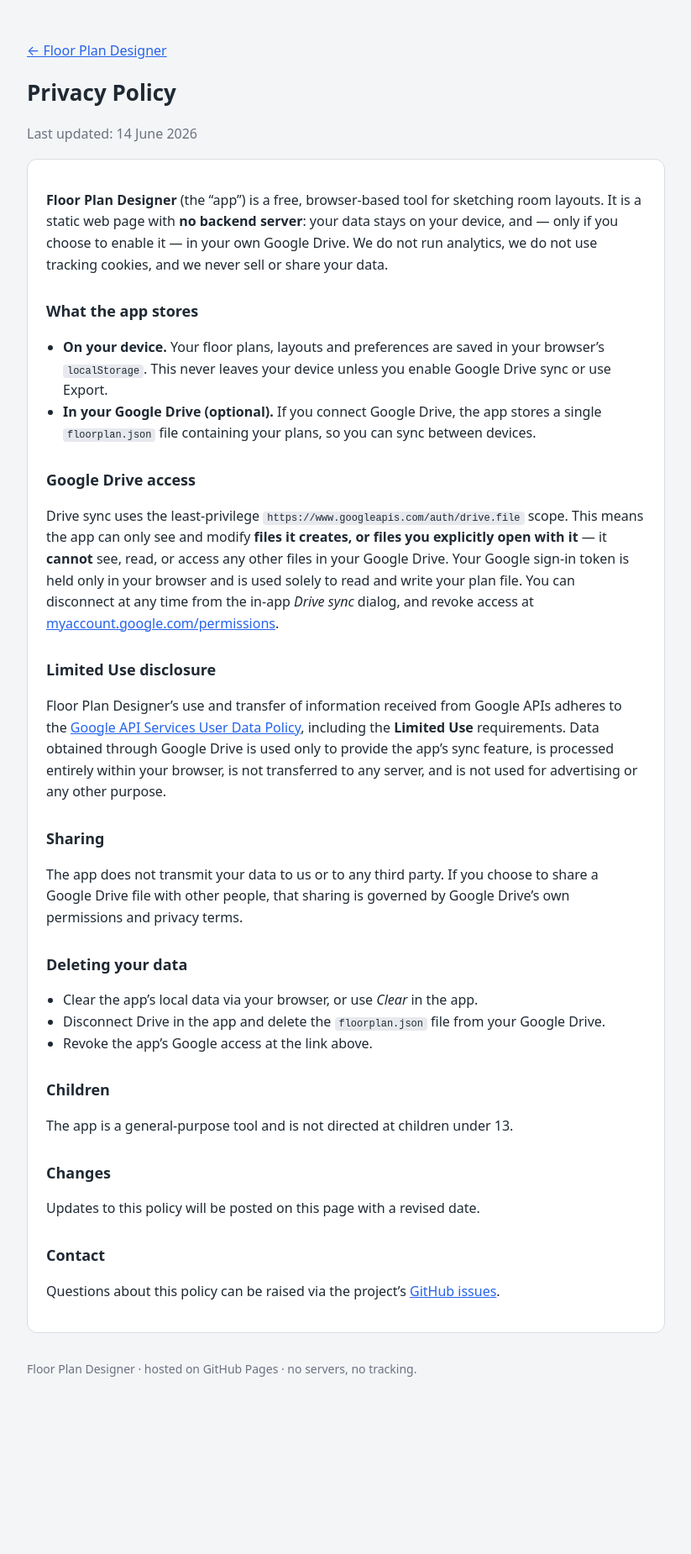
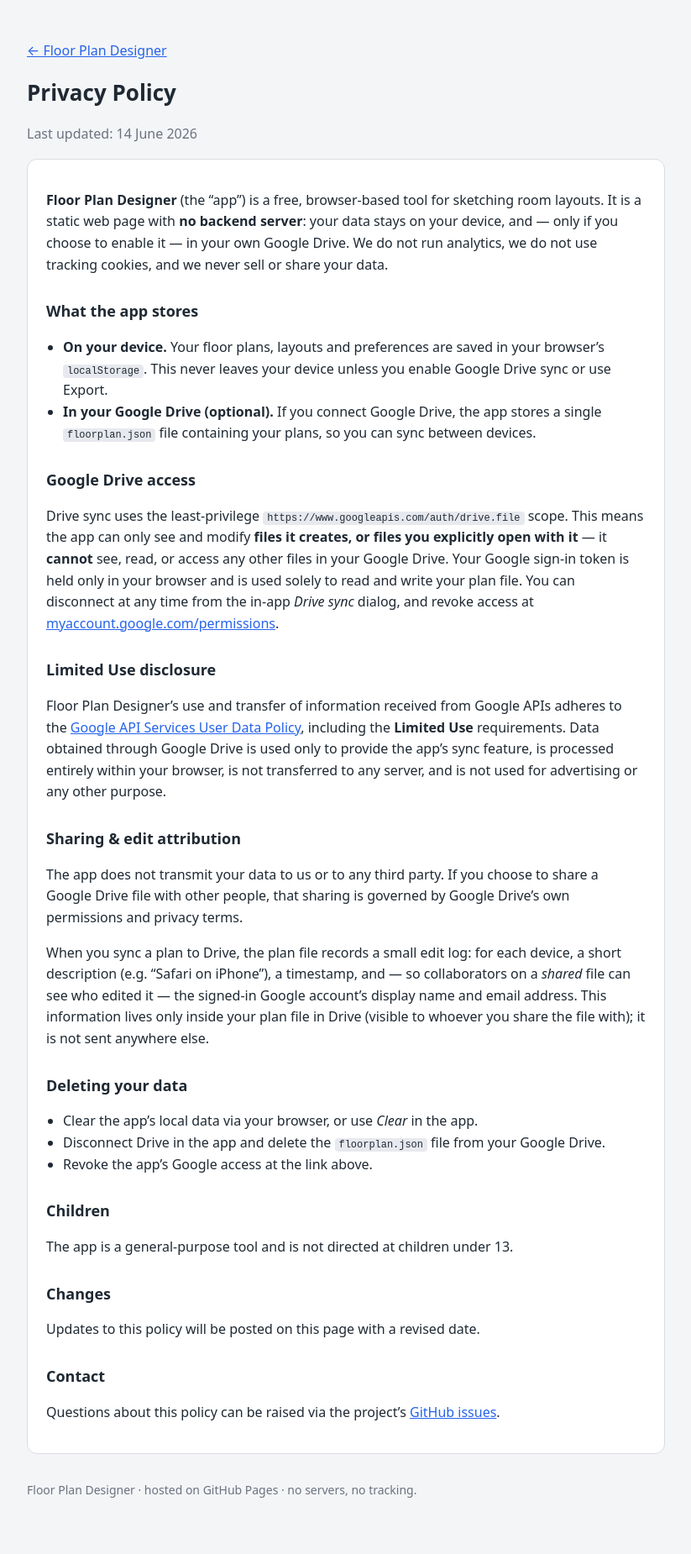
Before and after one commit to mchr3k/mchr3k.github.com, a Jekyll site: the page floorplan/privacy.html, which Jekyll copies as it is, in a window 1280 px wide. Shown: the whole page at 84% size, without its empty margins (228-1051 px from the left). Built offline with Jekyll 4.4.1, drawn with Linux system fonts in a browser that asks for light colours; before the commit the page ends 1706 px from its top, so only the background shows below that.

Commit message:
Record the signed-in Google user with each write
For shared files, knowing the device isn't enough — you want to see which
person edited. Each write now also records the signed-in Google account
(display name + email, from the Drive about endpoint) in the file's writer
log, merged per device. The "Last edits" panel and the connect-direction
modal show it (e.g. "Safari on iPhone · Bob"). Writer entries are now
persisted locally after a push so they survive reload. Privacy policy
updated to disclose the edit-attribution log.

https://claude.ai/code/session_01WufBwyDRyqPSDpxCsqmNkX

```diff
--- a/floorplan/privacy.html
+++ b/floorplan/privacy.html
@@ -70,10 +70,17 @@
           browser, is not transferred to any server, and is not used for advertising or any other purpose.
         </p>
 
-        <h2>Sharing</h2>
+        <h2>Sharing &amp; edit attribution</h2>
         <p>
           The app does not transmit your data to us or to any third party. If you choose to share a Google Drive file
           with other people, that sharing is governed by Google Drive&rsquo;s own permissions and privacy terms.
+        </p>
+        <p>
+          When you sync a plan to Drive, the plan file records a small edit log: for each device, a short
+          description (e.g. &ldquo;Safari on iPhone&rdquo;), a timestamp, and &mdash; so collaborators on a
+          <em>shared</em> file can see who edited it &mdash; the signed-in Google account&rsquo;s display name and
+          email address. This information lives only inside your plan file in Drive (visible to whoever you share the
+          file with); it is not sent anywhere else.
         </p>
 
         <h2>Deleting your data</h2>
```
Also changed, not shown: floorplan/app.js (+26 -7 lines).
